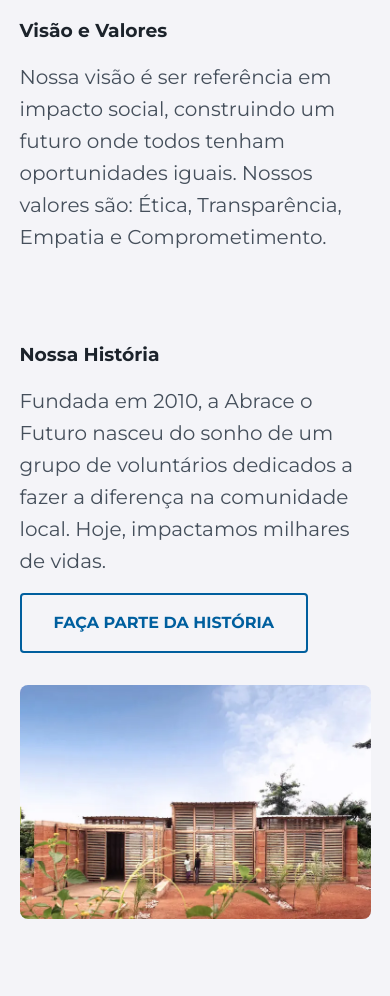
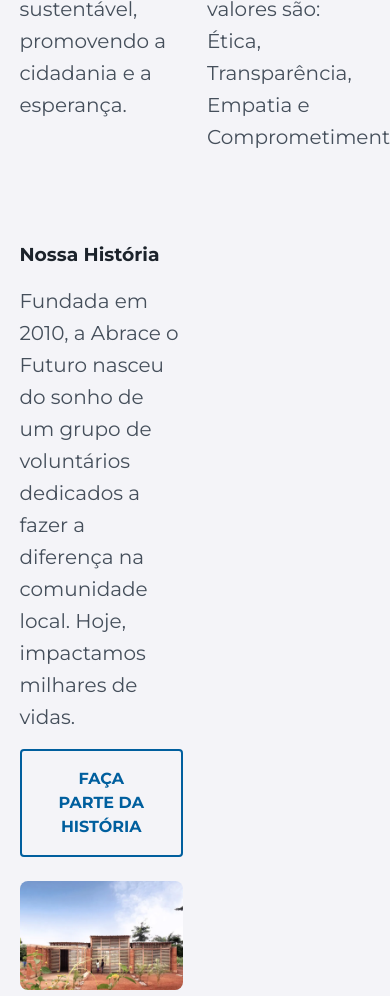
Before and after one commit to Leonardo-Ferreira98/projeto-ong-web, a plain HTML site: page index.html in a window 390 px wide. Shown: the part 972-1968 px from the top of the page. Drawn offline with Linux system fonts and the light colour scheme.

Commit message:
Add files via upload
Refatoração final: 12-col grid e 5 breakpoints

```diff
--- a/assets/css/responsive.css
+++ b/assets/css/responsive.css
@@ -104,21 +104,20 @@
 @media (max-width: 768px) {
 
   /* Faz os grids de conteúdo empilharem */
-  .content-grid-2 {
-    grid-template-columns: 1fr; /* Uma coluna só */
-    gap: var(--espaco-4);
-  }
+  /* (ADICIONE ESTA NOVA REGRA NO LUGAR DAS ANTIGAS) */
 
-  /* Inverte a ordem no mobile para (Texto, Imagem) */
-  .page-section-image .content-grid-2 {
-    grid-template-rows: auto auto;
-  }
-  .page-section-image .content-grid-2 article {
-    grid-row: 1; /* Texto vem primeiro */
-  }
-  .page-section-image .content-grid-2 picture {
-    grid-row: 2; /* Imagem vem depois */
-  }
+/* Faz o grid de 12 colunas empilhar */
+.col-span-6 {
+  grid-column: span 12; /* Faz o item de 6 colunas ocupar 12 */
+}
+
+/* Reordena a imagem no mobile (texto primeiro) */
+.page-section-image article {
+  grid-row: 1;
+}
+.page-section-image picture {
+  grid-row: 2;
+}
 
   /* Muda os cards de 2 para 1 coluna */
   .card-grid {
@@ -130,3 +129,37 @@
   }
 
 }
+/* --- Breakpoint 4 (Novo): Telas Largas (min-width: 1440px) --- */
+/* (Este é o nosso 4º breakpoint, para telas maiores) */
+
+@media (min-width: 1440px) {
+
+  /* Alarga o container principal em telas de desktop grandes */
+  .container {
+    max-width: 1360px;
+  }
+
+}
+
+
+/* --- Breakpoint 5 (Novo): Telas Pequenas (max-width: 480px) --- */
+/* (Este é o nosso 5º breakpoint, para celulares menores) */
+
+@media (max-width: 480px) {
+
+  /* Reduz o título principal em telas muito pequenas */
+  .hero-section h2 {
+    font-size: var(--tamanho-lg);
+  }
+
+  /* Reduz o logo para evitar quebra de linha */
+  .logo h1 {
+    font-size: var(--tamanho-md);
+  }
+
+  .main-header .container {
+    /* Garante que o logo e o hamburger fiquem alinhados */
+    flex-wrap: wrap;
+  }
+
+}
--- a/assets/css/style.css
+++ b/assets/css/style.css
@@ -37,6 +37,20 @@ main {
 
 /* Classe de grid de 12 colunas para usar em seções */
 .container-grid-12 {
+/* --- Classes de "span" para o grid de 12 colunas --- */
+
+/* Ocupa 12 de 12 colunas (largura total) */
+.col-span-12 {
+  grid-column: span 12;
+}
+
+/* Ocupa 6 de 12 colunas (metade da largura) */
+.col-span-6 {
+  grid-column: span 6;
+}
+
+/* (Para um sistema real, teríamos .col-span-1, 2, 3, 4, 8, etc.) */
+/* (Para esta entrega, .col-span-6 é o suficiente para provar o conceito) */
   display: grid;
   grid-template-columns: repeat(12, 1fr);
   gap: var(--espaco-3); /* Espaçamento entre as colunas */
--- a/index.html
+++ b/index.html
@@ -5,7 +5,6 @@
   <meta name="viewport" content="width=device-width, initial-scale=1.0">
   <meta name="description" content="Página inicial da ONG Abrace o Futuro, dedicada a projetos sociais e voluntariado.">
   <title>ONG Abrace o Futuro - Página Inicial</title>
-
   <link rel="preconnect" href="https://fonts.googleapis.com">
   <link rel="preconnect" href="https://fonts.gstatic.com" crossorigin>
   <link href="https://fonts.googleapis.com/css2?family=Montserrat:wght@400;700&display=swap" rel="stylesheet">
@@ -53,12 +52,14 @@
     </section>
 
     <section id="missao-visao" class="page-section container">
-      <div class="content-grid-2">
-        <article>
+      <div class="container-grid-12">
+
+        <article class="col-span-6">
           <h3>Nossa Missão</h3>
           <p>Transformar vidas e comunidades através de ações sociais focadas em educação, saúde e desenvolvimento sustentável, promovendo a cidadania e a esperança.</p>
         </article>
-        <article>
+
+        <article class="col-span-6">
           <h3>Visão e Valores</h3>
           <p>Nossa visão é ser referência em impacto social, construindo um futuro onde todos tenham oportunidades iguais. Nossos valores são: Ética, Transparência, Empatia e Comprometimento.</p>
         </article>
@@ -66,13 +67,15 @@
     </section>
 
     <section id="historico" class="page-section-image">
-      <div class="container content-grid-2">
-        <article>
+      <div class="container container-grid-12">
+
+        <article class="col-span-6">
           <h3>Nossa História</h3>
           <p>Fundada em 2010, a Abrace o Futuro nasceu do sonho de um grupo de voluntários dedicados a fazer a diferença na comunidade local. Hoje, impactamos milhares de vidas.</p>
           <a href="cadastro.html" class="btn btn-secondary">Faça Parte da História</a>
         </article>
-        <picture>
+
+        <picture class="col-span-6">
           <source srcset="assets/img/sede.webp" type="image/webp">
           <source srcset="assets/img/sede.jpg" type="image/jpeg">
           <img src="assets/img/sede.jpg" alt="Foto da sede da ONG Abrace o Futuro em um dia ensolarado." class="section-image">
@@ -89,7 +92,6 @@
         <li><strong>Endereço:</strong> Rua da Esperança, 123 - Centro</li>
       </ul>
     </section>
-
   </main>
 
   <footer>
```
